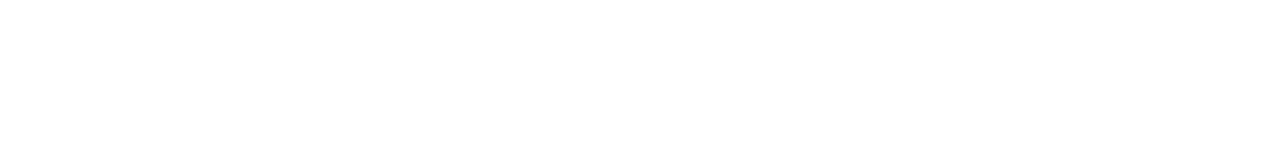
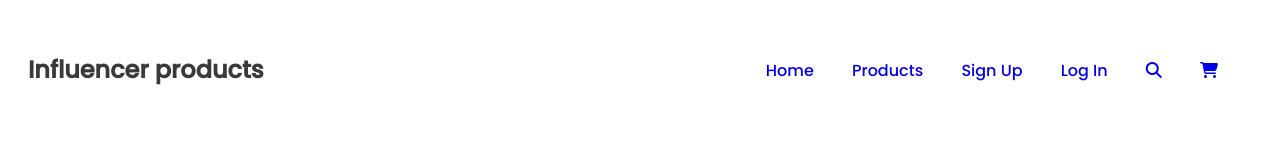
Before and after one commit to freelancesrabby/influencer-gear, a plain HTML site: page index.html in a window 1280 px wide. Drawn offline with Linux system fonts and the light colour scheme.

Commit message:
header area done

```diff
--- a/index.html
+++ b/index.html
@@ -5,13 +5,37 @@
     <meta charset="UTF-8">
     <meta http-equiv="X-UA-Compatible" content="IE=edge">
     <meta name="viewport" content="width=device-width, initial-scale=1.0">
-    <title>Influencer Gear Assignment</title>
+    <!-- font awesome sheet  -->
+    <script src="https://kit.fontawesome.com/3d4e90decb.js" crossorigin="anonymous"></script>
     <!-- stylesheet -->
     <link rel="stylesheet" href="style.css">
+    <title>Influencer Gear Assignment</title>
+
 </head>
 
 <body>
+    <!-- header section start -->
+    <!-- logo div start  -->
+    <header class="header-section">
+        <div class="logo">
+            <h3>Influencer products</h3>
+
+        </div>
+        <!-- logo div end  -->
+        <!-- menu div start  -->
+        <div class="menu-bar">
+            <a href="#">Home</a>
+            <a href="#">Products</a>
+            <a href="#">Sign Up</a>
+            <a href="#">Log In</a>
+            <a href="#"><i class="fas fa-light fa-magnifying-glass"></i></a>
+            <a href="#"> <i class="fas fa-regular fa-cart-shopping"></i></a>
+
+        </div>
+        <!-- menu div end  -->
+    </header>
 
 </body>
 
+
 </html>
--- a/style.css
+++ b/style.css
@@ -0,0 +1,38 @@
+/* common styles */
+@import url('https://fonts.googleapis.com/css2?family=Poppins:wght@500&display=swap');
+
+body {
+    padding: 20px;
+    font-family: 'Poppins', sans-serif;
+    ;
+}
+
+
+/* header area style  */
+.header-section {
+    display: flex;
+    justify-content: space-between;
+    align-items: center;
+}
+
+.logo h3 {
+    font-style: normal;
+    font-weight: 700;
+    font-size: 24px;
+    line-height: 36px;
+    color: #3A3A3A;
+}
+
+.menu bar {
+    font-style: normal;
+    font-weight: 600;
+    font-size: 16px;
+    line-height: 24px;
+
+    color: #3A3A3A;
+}
+
+.menu-bar a {
+    text-decoration: none;
+    margin-right: 34px;
+}
```
